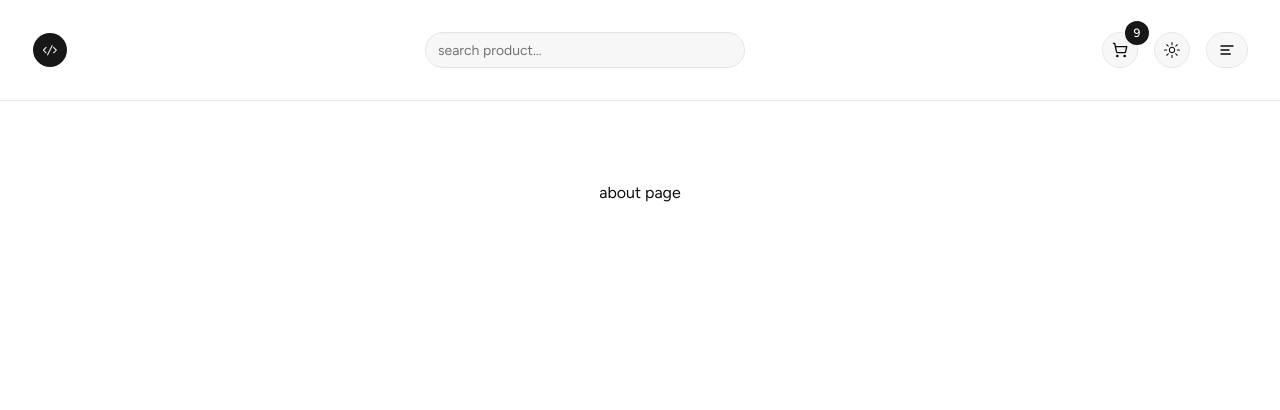
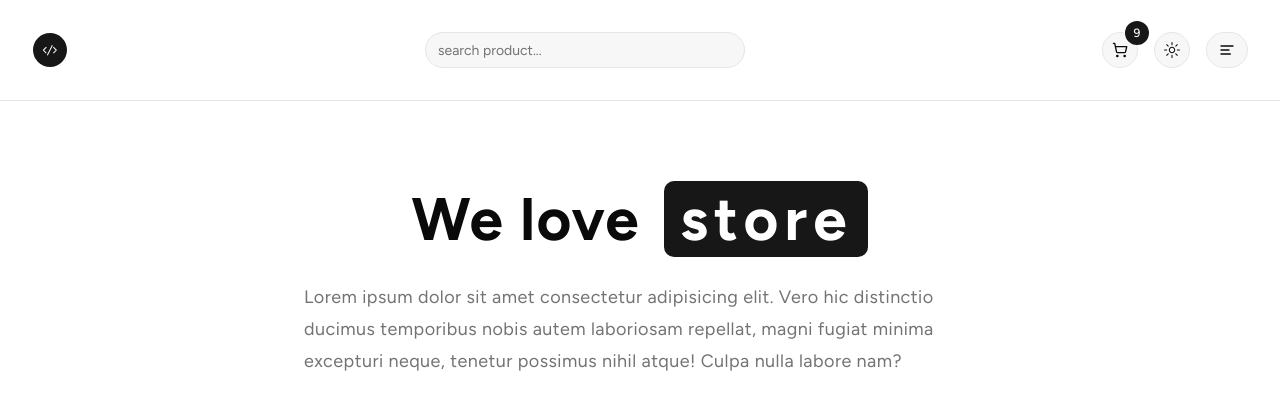
Before and after one commit to stevensonsaintlaurent/store, a Next.js app: page /about in a window 1280 px wide. Shown: the top 410 px of the page. Built offline with nearby package versions, Linux system fonts and the light colour scheme.

Commit message:
home page suspense

```diff
--- a/app/about/page.tsx
+++ b/app/about/page.tsx
@@ -1,4 +1,19 @@
 async function AboutPage() {
-  return <div>about page</div>;
+  return (
+    <section>
+      <h1 className="flex flex-wrap gap-2 sm:gap-x-6 items-center justify-center text-4xl font-bold leading-none tracking-wide sm:text-6xl">
+        We love
+        <span className="bg-primary py-2 px-4 rounded-lg tracking-widest text-white">
+          store
+        </span>
+      </h1>
+      <p className="mt-6 text-lg tracking-wide leading-8 max-w-2xl mx-auto text-muted-foreground">
+        Lorem ipsum dolor sit amet consectetur adipisicing elit. Vero hic
+        distinctio ducimus temporibus nobis autem laboriosam repellat, magni
+        fugiat minima excepturi neque, tenetur possimus nihil atque! Culpa nulla
+        labore nam?
+      </p>
+    </section>
+  );
 }
 export default AboutPage;
--- a/app/page.tsx
+++ b/app/page.tsx
@@ -1,11 +1,15 @@
+import LoadingContainer from "@/components/global/LoadingContainer";
 import FeaturedProducts from "@/components/home/FeaturedProducts";
 import Hero from "@/components/home/Hero";
+import { Suspense } from "react";
 
 const HomePage = () => {
   return (
     <>
       <Hero />
-      <FeaturedProducts />
+      <Suspense fallback={<LoadingContainer />}>
+        <FeaturedProducts />
+      </Suspense>
     </>
   );
 };
--- a/components/global/LoadingContainer.tsx
+++ b/components/global/LoadingContainer.tsx
@@ -1,7 +1,25 @@
-import React from "react";
+import { Skeleton } from "../ui/skeleton";
+import { Card, CardContent } from "../ui/card";
 
-const LoadingContainer = () => {
-  return <div>loading container</div>;
-};
+function LoadingContainer() {
+  return (
+    <div className="pt-12 grid gap-4 md:grid-cols-2 lg:grid-cols-3">
+      <LoadingProduct />
+      <LoadingProduct />
+      <LoadingProduct />
+    </div>
+  );
+}
 
+function LoadingProduct() {
+  return (
+    <Card>
+      <CardContent className="p-4">
+        <Skeleton className="h-48 w-full" />
+        <Skeleton className="h-4 w-3/4 mt-4" />
+        <Skeleton className="h-4 w-1/4 mt-4" />
+      </CardContent>
+    </Card>
+  );
+}
 export default LoadingContainer;
```
